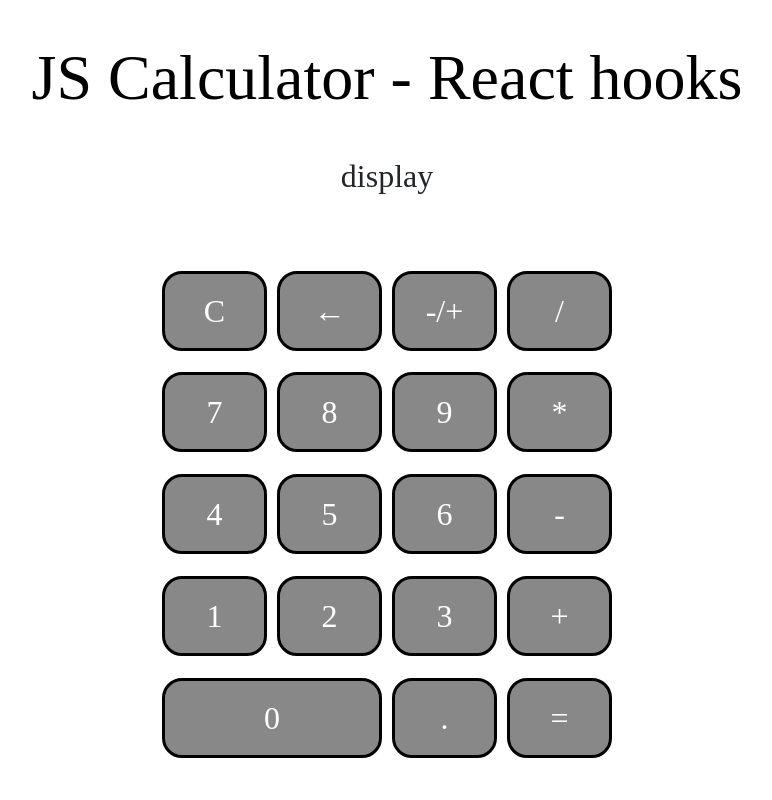
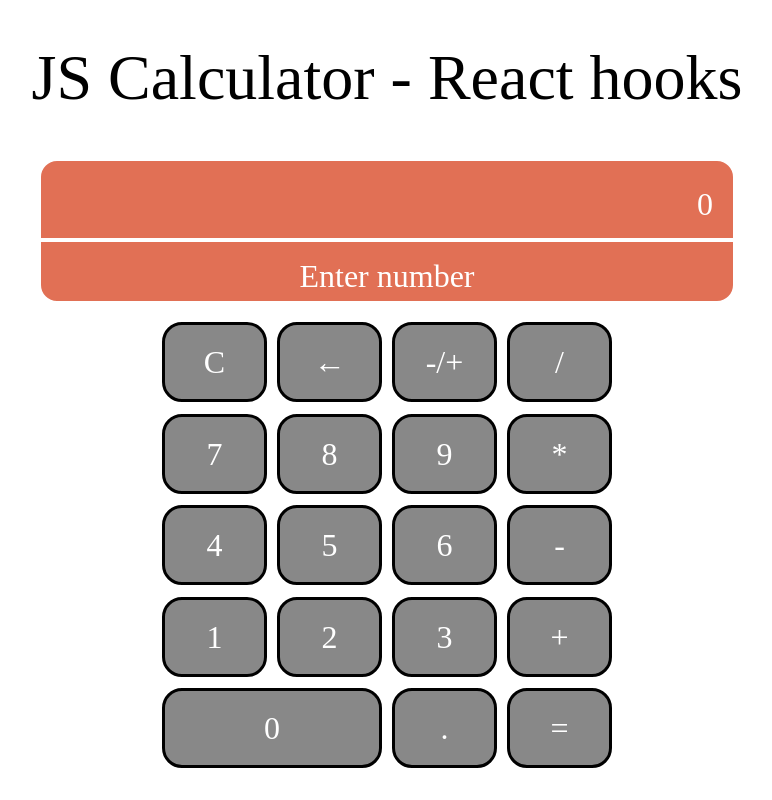
Before and after one commit to Barlowe90/js-calculator, a React (Create React App) app: page / in a window 1280 px wide. Shown: the whole page, without its empty margins (253-1025 px from the left). Built offline with nearby package versions, Linux system fonts and the light colour scheme.

Commit message:
Display
Adding useContext for managing numbers on display

```diff
--- a/src/App.js
+++ b/src/App.js
@@ -1,7 +1,13 @@
+import React from "react";
 import { Calculator } from "./Components";
+import NumberProvider from "./Components/NumberProvider";
 
 function App() {
-  return <Calculator />;
+  return (
+    <NumberProvider>
+      <Calculator />
+    </NumberProvider>
+  );
 }
 
 export default App;
--- a/src/Components/Display/Display.js
+++ b/src/Components/Display/Display.js
@@ -1,3 +1,13 @@
+import React, { useContext } from "react";
+import { DisplayStyles } from "../../Styles/Styles";
+import { NumberContext } from "../NumberProvider/NumberProvider";
+
 export default function Display() {
-  return <p>display</p>;
+  const { number } = useContext(NumberContext);
+  return (
+    <DisplayStyles>
+      <h2>{number}</h2>
+      <p>Enter number</p>
+    </DisplayStyles>
+  );
 }
--- a/src/Components/NumberProvider/NumberProvider.js
+++ b/src/Components/NumberProvider/NumberProvider.js
@@ -1,7 +1,14 @@
-export default function NumberProvider() {
+import React from "react";
+
+export const NumberContext = React.createContext();
+
+const NumberProvider = (props) => {
+  const number = "0";
   return (
-    <div>
-      <h1>NumberProvider</h1>
-    </div>
+    <NumberContext.Provider value={{ number }}>
+      {props.children}
+    </NumberContext.Provider>
   );
-}
+};
+
+export default NumberProvider;
```
